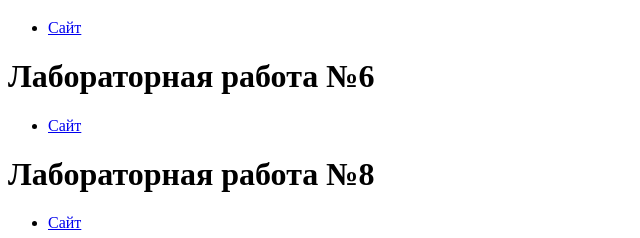
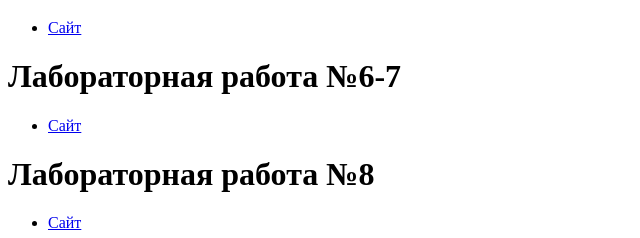
Before and after one commit to vett5432/PSSIP_FRONT-END_HuzYelizaveta_PZT-43, a plain HTML site: page index.html in a window 1280 px wide. Shown: the part 257-495 px from the top of the page, 0-640 px from the left. Drawn offline with Linux system fonts and the light colour scheme.

Commit message:
Update index.html

```diff
--- a/index.html
+++ b/index.html
@@ -25,7 +25,7 @@
 
     </ul>
 
-     <h1>Лабораторная работа №6</h1>
+     <h1>Лабораторная работа №6-7</h1>
 
     <ul>
 
```
